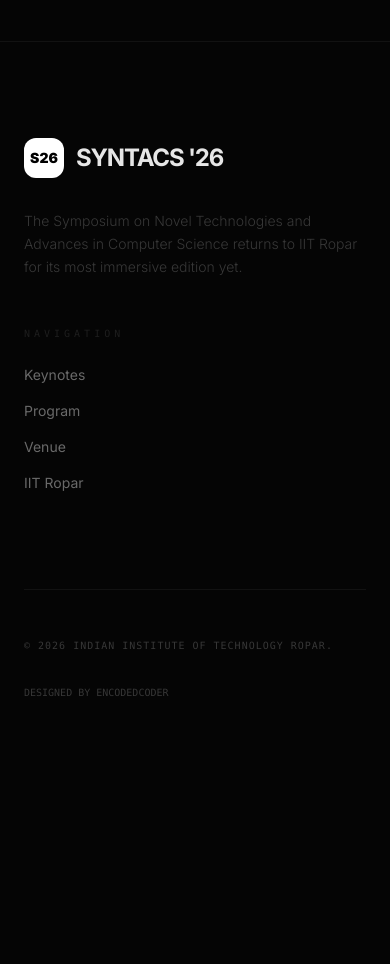
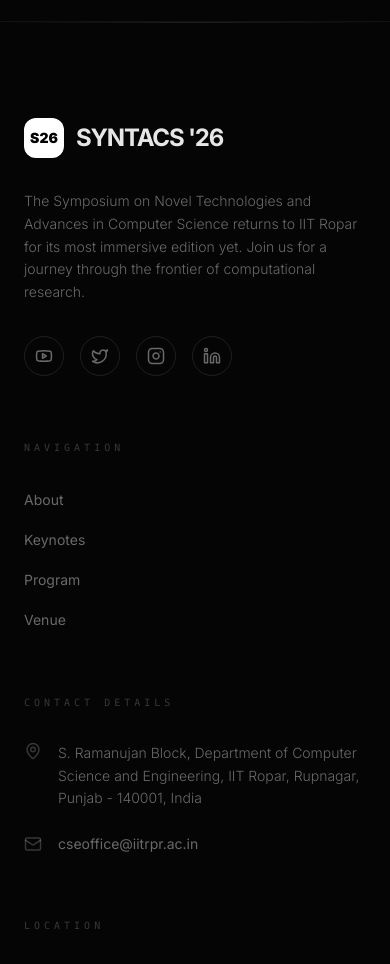
Before and after one commit to encodedCoder/syntacs2026, a Next.js app: page / in a window 390 px wide. Shown: the part 10320-11284 px from the top of the page. Before the commit the page ends 11116 px from the top, so only its background shows below. Built offline with nearby package versions, Linux system fonts and the light colour scheme; grey boxes are pictures that could not be loaded.

Commit message:
chore: commit from Copilot

```diff
--- a/src/app/page.tsx
+++ b/src/app/page.tsx
@@ -5,6 +5,7 @@
 import Schedule from "@/components/Schedule";
 import EventInfo from "@/components/EventInfo";
 import Link from "next/link";
+import { Youtube, Twitter, Instagram, Linkedin, MapPin, Mail } from "lucide-react";
 
 export default function Home() {
   return (
@@ -25,39 +26,96 @@
       </div>
 
       {/* Footer */}
-      <footer className="py-24 border-t border-white/5 bg-[#050505]">
-        <div className="max-w-7xl mx-auto px-6">
-          <div className="flex flex-col md:flex-row justify-between items-start md:items-end gap-12">
-            <div>
+      <footer className="py-24 border-t border-white/5 bg-[#050505] relative overflow-hidden">
+        {/* Background Decor */}
+        <div className="absolute top-0 left-1/2 -translate-x-1/2 w-full h-px bg-gradient-to-r from-transparent via-white/10 to-transparent" />
+
+        <div className="max-w-7xl mx-auto px-6 relative z-10">
+          <div className="grid grid-cols-1 md:grid-cols-12 gap-16 mb-24">
+            {/* Branding & Description */}
+            <div className="md:col-span-4">
               <div className="flex items-center gap-3 mb-8">
                 <div className="w-10 h-10 bg-white flex items-center justify-center rounded-xl">
                   <span className="text-black font-black text-sm">S26</span>
                 </div>
                 <span className="font-bold tracking-tighter text-2xl text-white/90">SYNTACS '26</span>
               </div>
-              <p className="text-white/20 text-sm max-w-sm leading-relaxed font-light">
+              <p className="text-white/40 text-sm leading-relaxed font-light mb-8 max-w-sm">
                 The Symposium on Novel Technologies and Advances in Computer Science returns
-                to IIT Ropar for its most immersive edition yet.
+                to IIT Ropar for its most immersive edition yet. Join us for a journey through the frontier of computational research.
               </p>
+              <div className="flex gap-4">
+                {[
+                  { icon: <Youtube size={18} />, href: "https://www.youtube.com/@cseiitrpr" },
+                  { icon: <Twitter size={18} />, href: "https://x.com/cseiitrpr" },
+                  { icon: <Instagram size={18} />, href: "https://www.instagram.com/cseiitropar" },
+                  { icon: <Linkedin size={18} />, href: "https://www.linkedin.com/in/cseiitrpr/" }
+                ].map((social, i) => (
+                  <a
+                    key={i}
+                    href={social.href}
+                    target="_blank"
+                    className="w-10 h-10 rounded-full border border-white/10 flex items-center justify-center text-white/40 hover:text-white hover:border-white/40 hover:bg-white/5 transition-all duration-300"
+                  >
+                    {social.icon}
+                  </a>
+                ))}
+              </div>
             </div>
 
-            <div className="flex flex-wrap gap-x-16 gap-y-8">
-              <div className="space-y-4">
-                <p className="text-[10px] uppercase tracking-[0.4em] text-white/10 font-mono mb-6">Navigation</p>
-                <Link href="#keynotes" className="block text-sm text-white/40 hover:text-white transition-colors">Keynotes</Link>
-                <Link href="#program" className="block text-sm text-white/40 hover:text-white transition-colors">Program</Link>
-                <Link href="#info" className="block text-sm text-white/40 hover:text-white transition-colors">Venue</Link>
-                <a href="https://iitrpr.ac.in/" target="_blank" className="block text-sm text-white/40 hover:text-white transition-colors">IIT Ropar</a>
+            {/* Quick Links */}
+            <div className="md:col-span-2">
+              <p className="text-[10px] uppercase tracking-[0.4em] text-white/20 font-mono mb-8">Navigation</p>
+              <ul className="space-y-4">
+                <li><Link href="#welcome" className="text-sm text-white/40 hover:text-white transition-colors">About</Link></li>
+                <li><Link href="#keynotes" className="text-sm text-white/40 hover:text-white transition-colors">Keynotes</Link></li>
+                <li><Link href="#program" className="text-sm text-white/40 hover:text-white transition-colors">Program</Link></li>
+                <li><Link href="#info" className="text-sm text-white/40 hover:text-white transition-colors">Venue</Link></li>
+              </ul>
+            </div>
+
+            {/* Contact Details */}
+            <div className="md:col-span-3">
+              <p className="text-[10px] uppercase tracking-[0.4em] text-white/20 font-mono mb-8">Contact Details</p>
+              <div className="space-y-6">
+                <div className="flex gap-4 items-start">
+                  <MapPin size={18} className="text-white/20 shrink-0" />
+                  <p className="text-sm text-white/40 leading-relaxed font-light">
+                    S. Ramanujan Block, Department of Computer Science and Engineering, IIT Ropar, Rupnagar, Punjab - 140001, India
+                  </p>
+                </div>
+                <div className="flex gap-4 items-center">
+                  <Mail size={18} className="text-white/20 shrink-0" />
+                  <a href="mailto:cseoffice@iitrpr.ac.in" className="text-sm text-white/40 hover:text-white transition-colors">cseoffice@iitrpr.ac.in</a>
+                </div>
+              </div>
+            </div>
+
+            {/* Location / CTA */}
+            <div className="md:col-span-3">
+              <p className="text-[10px] uppercase tracking-[0.4em] text-white/20 font-mono mb-8">Location</p>
+              <div className="rounded-2xl overflow-hidden border border-white/5 opacity-80 hover:opacity-100 transition-opacity duration-500 grayscale brightness-75 hover:grayscale-0 hover:brightness-100">
+                <iframe
+                  src="https://www.google.com/maps/embed?pb=!1m14!1m8!1m3!1d13684.267356494109!2d76.473305!3d30.9686169!3m2!1i1024!2i768!4f13.1!3m3!1m2!1s0x3905542fe45e58f7%3A0x5d16c2617cfdbdb8!2sIndian%20Institute%20Of%20Technology%E2%80%93Ropar%20(IIT%E2%80%93Ropar)!5e0!3m2!1sen!2sin!4v1697191231534!5m2!1sen!2sin"
+                  width="100%"
+                  height="200"
+                  style={{ border: 0 }}
+                  allowFullScreen
+                  loading="lazy"
+                  referrerPolicy="no-referrer-when-downgrade"
+                ></iframe>
               </div>
             </div>
           </div>
 
-          <div className="mt-24 pt-12 border-t border-white/5 flex flex-col md:flex-row justify-between gap-8">
+          <div className="pt-12 border-t border-white/5 flex flex-col md:flex-row justify-between items-center gap-8">
             <p className="text-white/20 text-[10px] font-mono tracking-widest uppercase">
-              © 2026 INDIAN INSTITUTE OF TECHNOLOGY ROPAR.
+              © 2026 INDIAN INSTITUTE OF TECHNOLOGY ROPAR. ALL RIGHTS RESERVED.
             </p>
-            <div className="flex gap-6">
-              <span className="text-white/20 text-[10px] font-mono uppercase">Designed by encodedCoder</span>
+            <div className="flex items-center gap-6">
+              <span className="text-white/20 text-[10px] font-mono uppercase tracking-[0.2em]">
+                Designed by <a href="https://encodedcoder.com" target="_blank" className="text-white/40 hover:text-white transition-colors">Suresh</a>
+              </span>
             </div>
           </div>
         </div>
--- a/src/components/EventInfo.tsx
+++ b/src/components/EventInfo.tsx
@@ -89,7 +89,6 @@
             <div className="flex items-center gap-12 pt-10 border-t border-white/10 grayscale opacity-40">
               <div className="text-sm font-mono tracking-widest font-bold">IIT ROPAR</div>
               <div className="text-sm font-mono tracking-widest font-bold">CSE DEPARTMENT</div>
-              <div className="text-sm font-mono tracking-widest font-bold">ENCODED CODER</div>
             </div>
           </motion.div>
 
```
